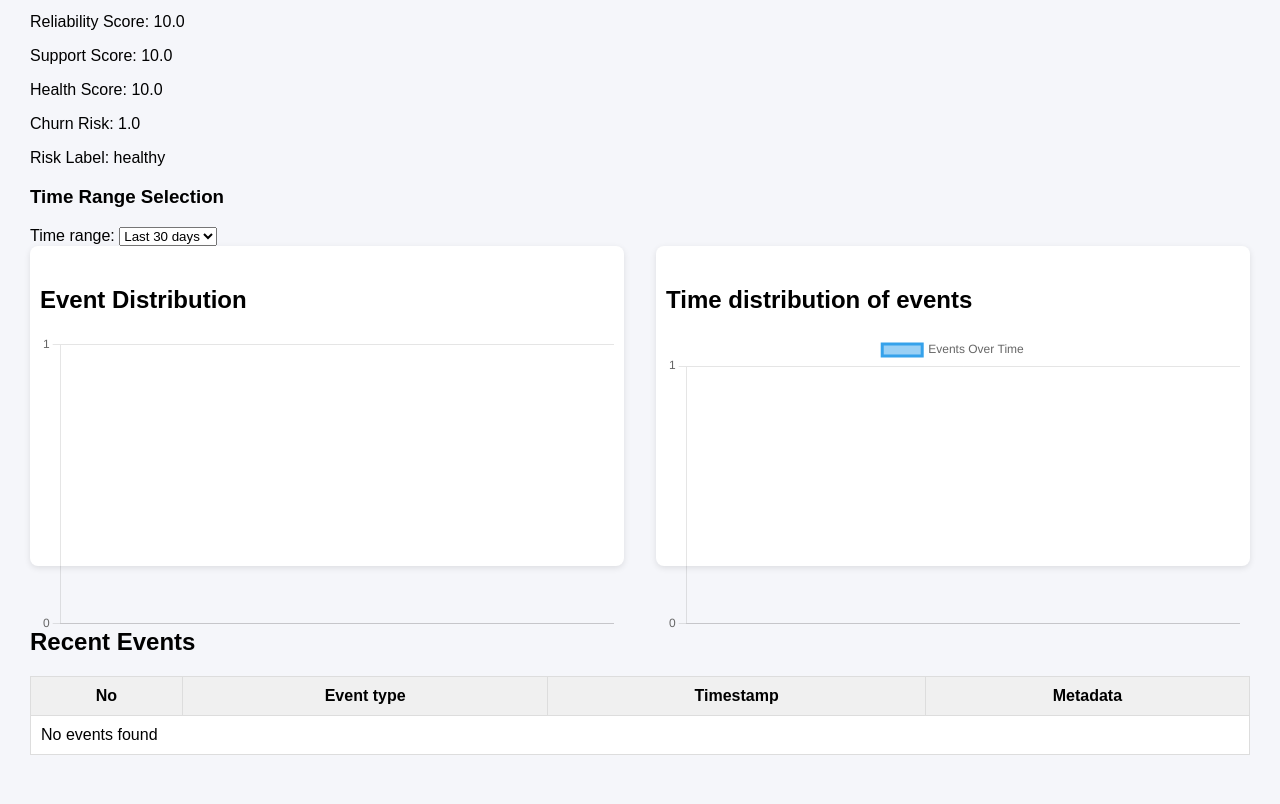
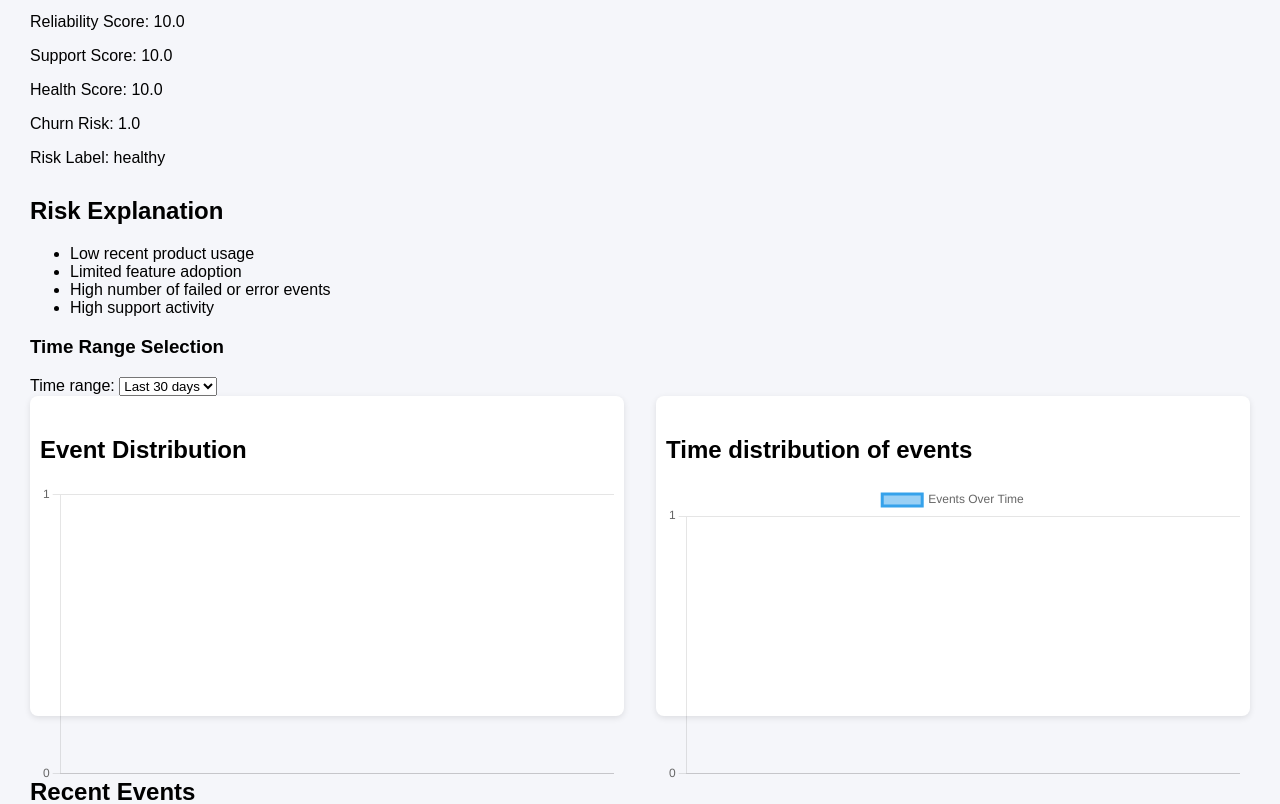
Before and after one commit to karianjahi/atlassian-app-analytics, a Django app: page /customers/1/ in a window 1280 px wide. Shown: the part 409-1213 px from the top of the page. Before the commit the page ends 1164 px from the top, so only its background shows below. Run offline with Django 5.2, Linux system fonts and the light colour scheme; tables that the repository leaves empty hold one stand-in row (values such as "Sample post"); data that the repository does not hold is empty.

Commit message:
Add a risk explanation section

```diff
--- a/core/analytics/templates/analytics/customer_detail.html
+++ b/core/analytics/templates/analytics/customer_detail.html
@@ -34,6 +34,14 @@
         {% else %}
         <p>No health score calculated yet</p>
         {% endif %}
+    </div>
+    <div id="riskReason">
+        <h2>Risk Explanation</h2>
+        <ul>
+            {% for reason in risk_reasons%}
+            <li>{{reason}}</li>
+            {% endfor %}
+        </ul>
     </div>
     <div id="selectRange">
         <h3>Time Range Selection</h3>
```
